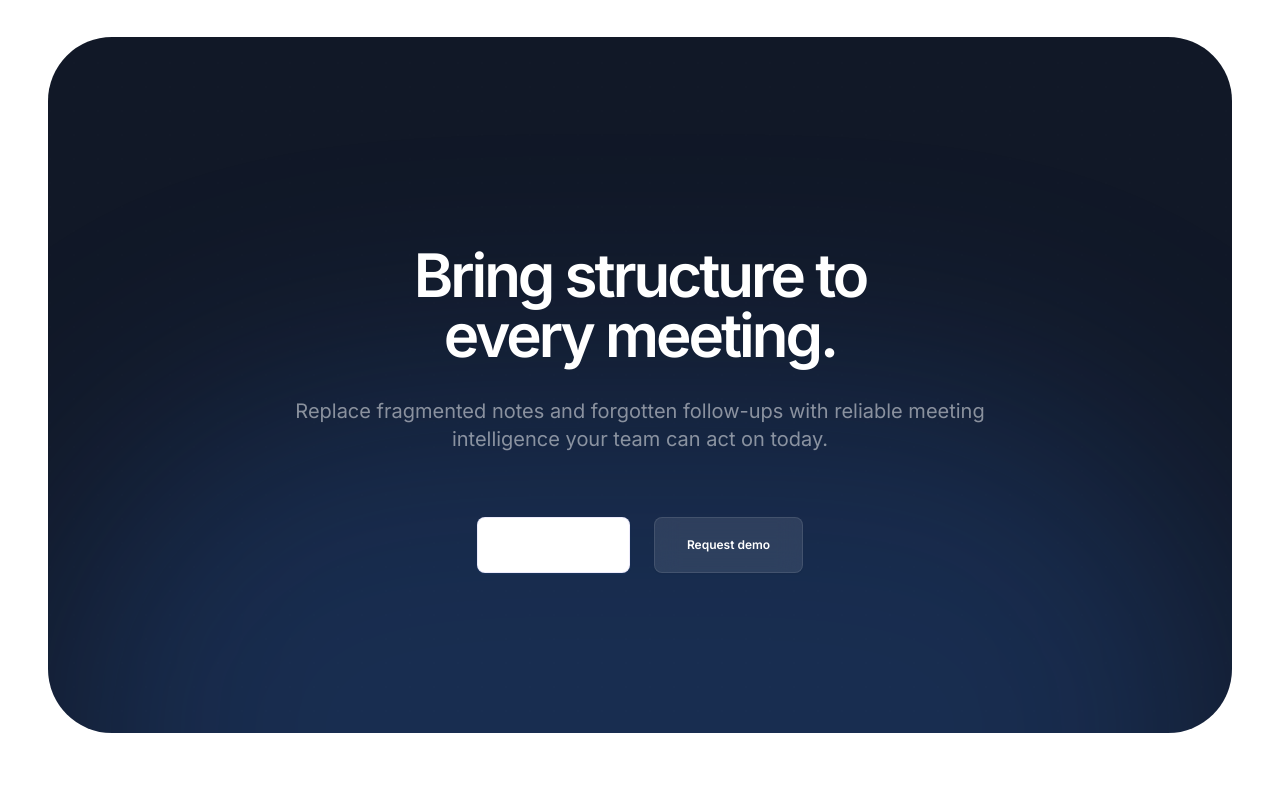
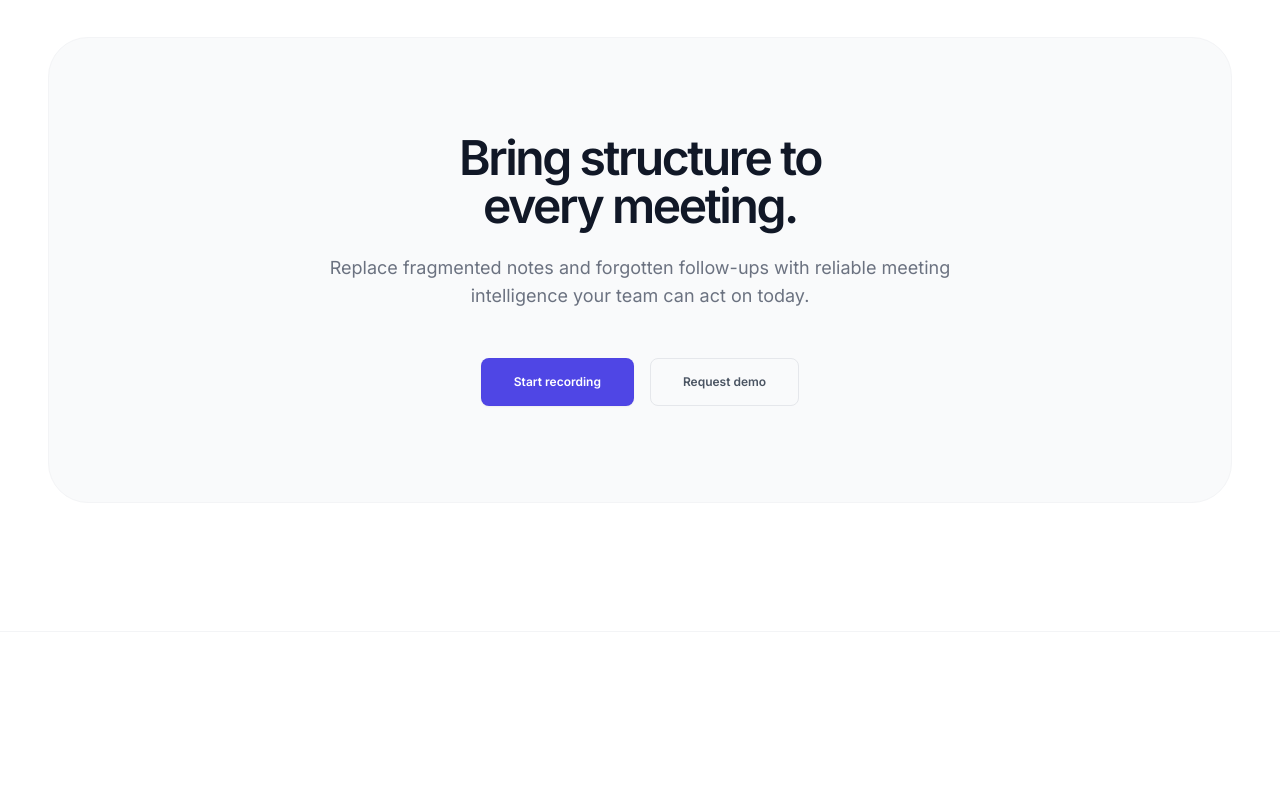
Before and after one commit to yourfavpm/edenintelligence, a Next.js app in the folder frontend/: page / in a window 1280 px wide. Shown: the part 7940-8740 px from the top of the page. Built offline with nearby package versions, Linux system fonts and the light colour scheme.

Commit message:
Standardize on native PostgreSQL UUIDs and redesign landing prefooter

```diff
--- a/frontend/app/auth/signup/page.tsx
+++ b/frontend/app/auth/signup/page.tsx
@@ -16,9 +16,28 @@
   const [error, setError] = useState<string | null>(null);
   const router = useRouter();
 
+  const validatePassword = (pass: string) => {
+    return {
+      length: pass.length >= 8,
+      uppercase: /[A-Z]/.test(pass),
+      lowercase: /[a-z]/.test(pass),
+      number: /[0-9]/.test(pass),
+      special: /[^A-Za-z0-9]/.test(pass),
+    };
+  };
+
+  const passwordStatus = validatePassword(password);
+  const isPasswordValid = Object.values(passwordStatus).every(Boolean);
+
   const handleSubmit = async (e: React.FormEvent) => {
     e.preventDefault();
     setError(null);
+
+    if (!isPasswordValid) {
+      setError('Please fulfill all password requirements.');
+      return;
+    }
+
     setLoading(true);
 
     try {
@@ -36,6 +55,13 @@
       setLoading(false);
     }
   };
+
+  const ValidationItem = ({ label, met }: { label: string; met: boolean }) => (
+    <div className={`flex items-center gap-2 text-[11px] font-bold uppercase tracking-wider transition-colors ${met ? 'text-green-600' : 'text-neutral-400'}`}>
+      <div className={`w-1 h-1 rounded-full ${met ? 'bg-green-600' : 'bg-neutral-300'}`} />
+      {label}
+    </div>
+  );
 
   return (
     <AuthLayout
@@ -62,26 +88,35 @@
           autoComplete="email"
         />
 
+        <div className="space-y-3">
           <Input
             label="Password"
             type="password"
-          placeholder="Min. 8 characters"
+            placeholder="········"
             value={password}
             onChange={(e) => setPassword(e.target.value)}
             required
             autoComplete="new-password"
-          helperText="Must contain at least 8 characters."
           />
 
+          <div className="grid grid-cols-2 gap-x-4 gap-y-2 px-1">
+            <ValidationItem label="8+ Characters" met={passwordStatus.length} />
+            <ValidationItem label="Uppercase" met={passwordStatus.uppercase} />
+            <ValidationItem label="Lowercase" met={passwordStatus.lowercase} />
+            <ValidationItem label="Number" met={passwordStatus.number} />
+            <ValidationItem label="Special Char" met={passwordStatus.special} />
+          </div>
+        </div>
+
         {error && (
-          <div className="p-3 bg-error-50 border border-error-100 rounded-lg">
-            <p className="text-xs text-error-600 font-medium text-center">
+          <div className="p-3 bg-red-50 border border-red-100 rounded-lg">
+            <p className="text-xs text-red-600 font-medium text-center">
               {error}
             </p>
           </div>
         )}
 
-        <Button type="submit" block loading={loading} className="h-12 text-sm">
+        <Button type="submit" block loading={loading} className="h-12 text-sm" disabled={password.length > 0 && !isPasswordValid}>
           Create account
         </Button>
       </form>
--- a/frontend/app/page.tsx
+++ b/frontend/app/page.tsx
@@ -413,31 +413,24 @@
       </section>
 
       {/* --- FINAL CTA --- */}
-      <section className="pb-32 md:pb-48 px-6 md:px-12">
-         <div className="max-w-[1400px] mx-auto bg-[#111827] rounded-[64px] py-24 md:py-40 px-6 text-center space-y-12 relative overflow-hidden group">
-            {/* Background Texture */}
-            <div className="absolute top-0 left-0 w-full h-full opacity-40 mix-blend-overlay pointer-events-none"
-                 style={{ backgroundImage: 'radial-gradient(circle at 2px 2px, rgba(255,255,255,0.05) 1px, transparent 0)', backgroundSize: '24px 24px' }} />
-
-            <div className="relative z-10 max-w-3xl mx-auto space-y-8">
-               <h2 className="text-4xl md:text-6xl font-semibold tracking-tighter text-white leading-[1.1]">Bring structure to <br/>every meeting.</h2>
-               <p className="text-lg md:text-xl text-white/50 leading-relaxed font-normal">
+      <section className="pb-24 md:pb-32 px-6 md:px-12">
+         <div className="max-w-[1400px] mx-auto bg-neutral-50 rounded-[40px] py-16 md:py-24 px-6 text-center space-y-8 relative overflow-hidden group border border-neutral-100">
+            <div className="relative z-10 max-w-2xl mx-auto space-y-6">
+               <h2 className="text-3xl md:text-5xl font-semibold tracking-tighter text-[#111827] leading-[1.2]">Bring structure to <br/>every meeting.</h2>
+               <p className="text-base md:text-lg text-[#6B7280] leading-relaxed font-normal">
                  Replace fragmented notes and forgotten follow-ups with reliable meeting intelligence your team can act on today.
                </p>
-               <div className="flex flex-col sm:flex-row gap-6 justify-center pt-8">
+               <div className="flex flex-col sm:flex-row gap-4 justify-center pt-6">
                   <Link href="/auth/signup">
-                    <Button className="h-14 px-8 text-base bg-white hover:bg-neutral-100 text-[#111827] rounded-full shadow-2xl shadow-blue-500/10 font-semibold transition-all transform hover:scale-105 active:scale-95">
+                    <Button className="h-12 px-8 text-sm bg-[#111827] hover:bg-neutral-800 text-white rounded-full shadow-lg shadow-black/5 font-semibold transition-all">
                       Start recording
                     </Button>
                   </Link>
-                  <Button className="h-14 px-8 text-base bg-white/10 hover:bg-white/20 text-white rounded-full border border-white/10 font-semibold backdrop-blur-md transition-all">
+                  <Button variant="ghost" className="h-12 px-8 text-sm text-[#4B5563] font-semibold border border-neutral-200 rounded-full hover:bg-neutral-100 transition-all">
                     Request demo
                   </Button>
                </div>
             </div>
-
-            {/* Decorative Blurs */}
-            <div className="absolute -bottom-1/2 left-1/2 -translate-x-1/2 w-full h-full bg-blue-500/20 blur-[120px] rounded-full pointer-events-none" />
          </div>
       </section>
 
```
Also changed, not shown: 2 other files (tests, documents, lock files or other folders). Lines whose indentation alone changed are shown as unchanged.
